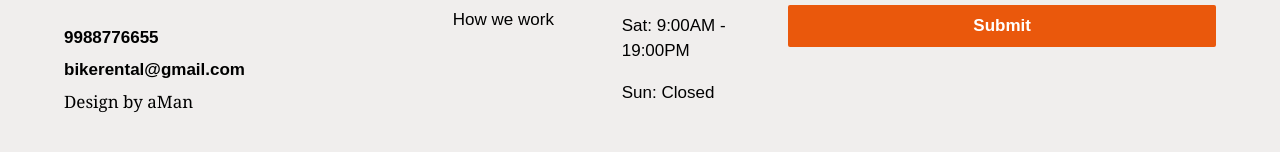
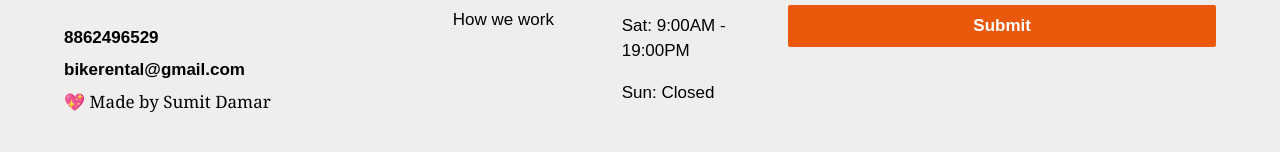
Before and after one commit to sumitdamar/Bike-Wallah, a website built with Vite: page index.html in a window 1280 px wide. Shown: the part 5567-5719 px from the top of the page. Built offline with nearby package versions, Linux system fonts and the light colour scheme.

Commit message:
Update index.html

```diff
--- a/index.html
+++ b/index.html
@@ -479,10 +479,10 @@
           <li class="text-gray-500">We offers a big range of vehicles for all your driving needs. We have the perfect
             bike
             to meet your needs.</li>
-          <li class="mt-[10%] hover:text-normalOran cursor-pointer  transition-all duration-300 font-bold">9988776655</li>
+          <li class="mt-[10%] hover:text-normalOran cursor-pointer  transition-all duration-300 font-bold">8862496529</li>
           <li class="hover:text-normalOran transition-all  cursor-pointer duration-300 font-bold">bikerental@gmail.com
           </li>
-          <li class="font-serif hover:text-normalOran  cursor-pointer  transition-all duration-300 ">Design by aMan</li>
+          <li class="font-serif hover:text-normalOran  cursor-pointer  transition-all duration-300 ">💖 Made by Sumit Damar</li>
         </ul>
         <ul class=" font-mullish footerPart flex flex-col ml-[%] gap-y-4 ">
           <li class="font-bold text-[1.6rem]">COMPANY</li>
```
